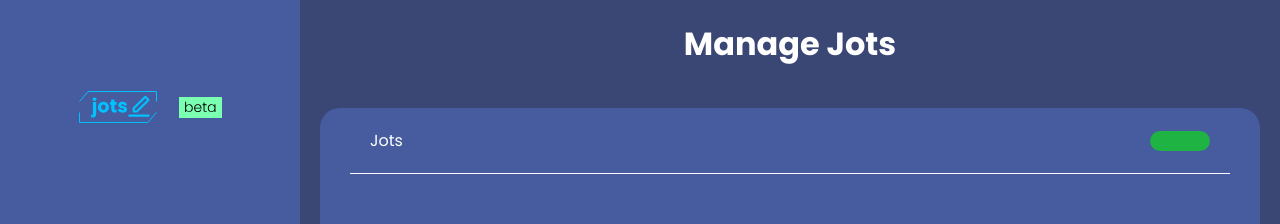
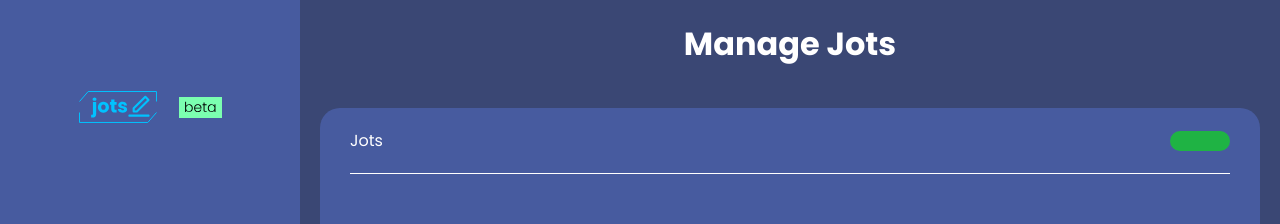
Before and after one commit to dan-adekoya/Jots, a Vue app: page /manage in a window 1280 px wide. Shown: the top 224 px of the page. Built offline with nearby package versions, Linux system fonts and the light colour scheme.

Commit message:
Local Storage implementation +

```diff
--- a/src/App.vue
+++ b/src/App.vue
@@ -13,7 +13,7 @@ export default {
   data() {
     return {
       notes: [
-        {title: "Jots", note: 'Omooo'}
+        {title: 'Jots', note: ''}
       ],
       note: true
     }
@@ -23,7 +23,20 @@ export default {
         let noteIndex = this.notes.indexOf(not)
         this.notes.splice(noteIndex, 1)
     }
-  }
+  },
+  mounted(){
+    if(localStorage.notes){
+      this.notes = JSON.parse(localStorage.notes)
+    }
+  },
+  watch: {
+    notes:{
+      handler(newNotes){
+        localStorage.notes = JSON.stringify(newNotes)
+      },
+      deep: true
+    }
+  },
 }
 </script>
 
--- a/src/components/Manage.vue
+++ b/src/components/Manage.vue
@@ -5,7 +5,6 @@
             <ul>
                 <li class="jot" v-for="(note, index) in notess" :key="index">{{note.title}} <button class="submit"></button></li>
             </ul>
-
         </div>
     </div>
 </template>
@@ -47,12 +46,14 @@ export default {
   background: var(--secondary)
 }
 .jotsWritten .jot{
+    text-align: left;
     display: flex;
     justify-content: space-between;
-    padding: 20px 20px;
+    align-items: center;
+    padding: 20px 0;
     list-style: none;
-    align-items: center;
     border-bottom: 1px solid var(--white);
+    overflow: hidden;
 }
 .jotsWritten .jot button{
     padding: 10px 30px;
```
